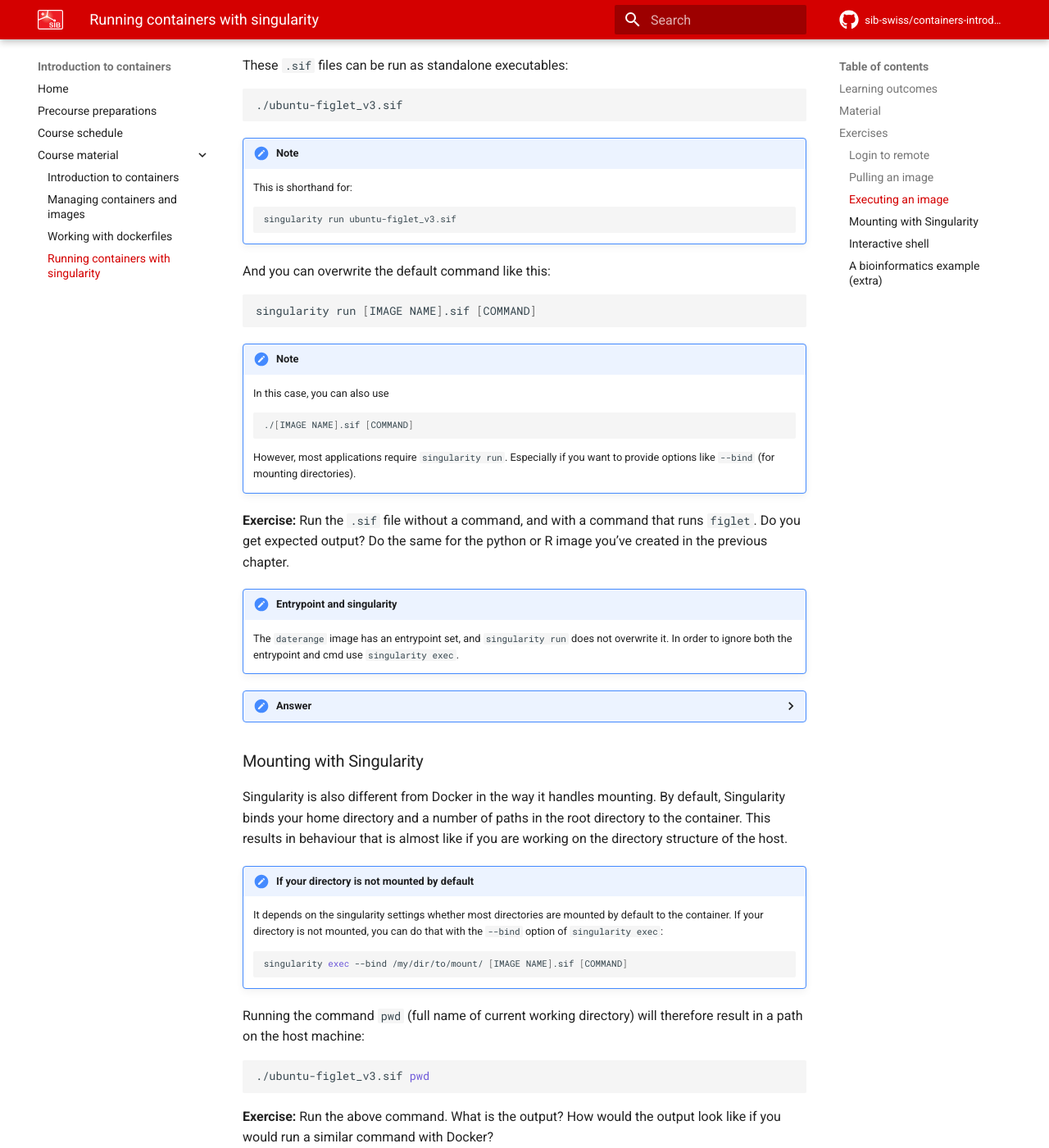
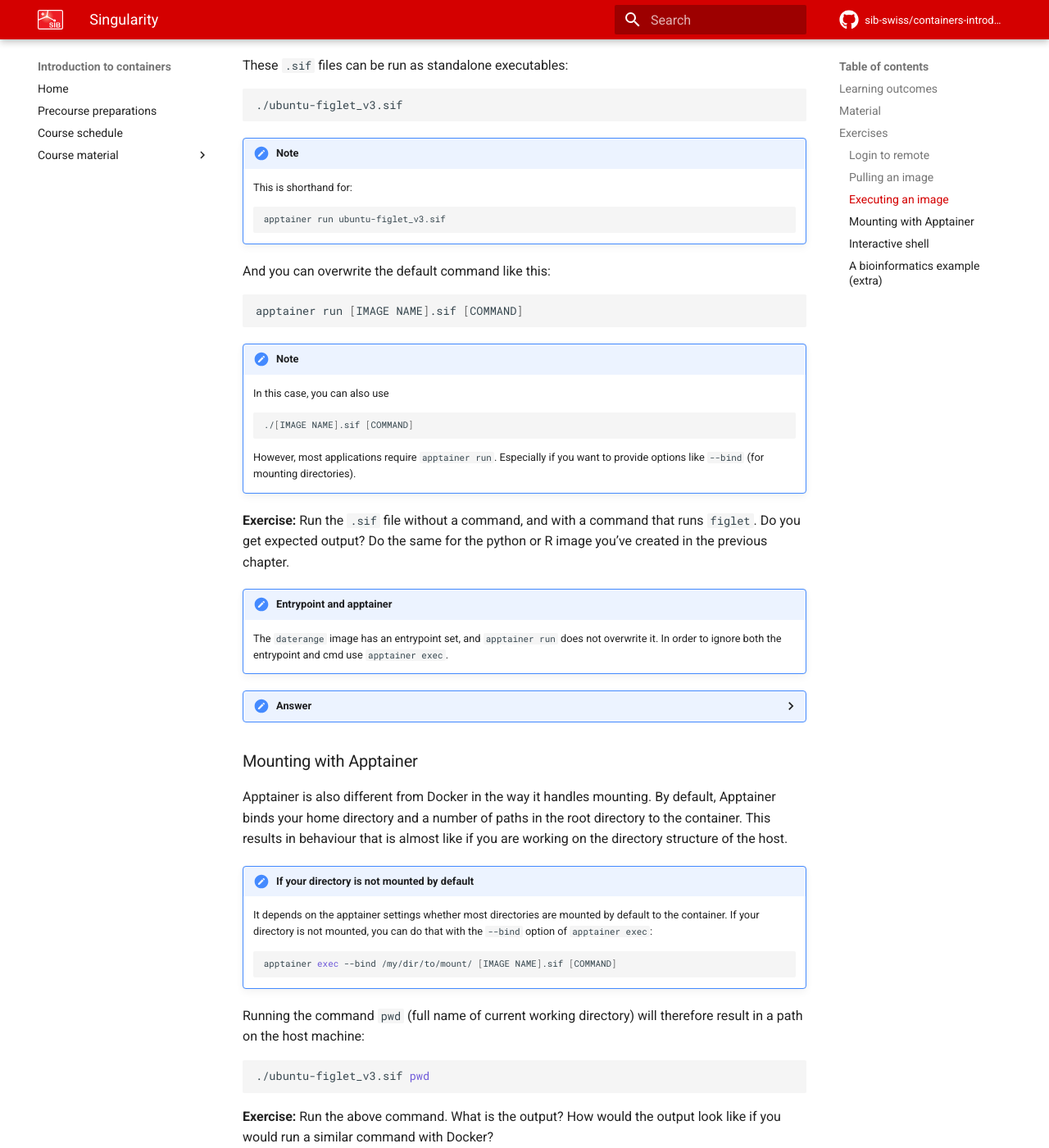
Before and after one commit to sib-swiss/containers-introduction-training, an MkDocs documentation site: the page built from docs/course_material/singularity.md, in a window 1280 px wide and 1400 px high, scrolled down 2164 px. Shown: the whole window at 82% size. Built offline with MkDocs 1.6.1 and Material for MkDocs 9.7.7, drawn with Linux system fonts in a browser that asks for light colours; comment, search, counter and statistics services are not loaded; the version menu is left out; some of the changed text lies outside the part shown.

Commit message:
replaces singularity with apptainer

````diff
--- a/docs/course_material/singularity.md
+++ b/docs/course_material/singularity.md
@@ -3,28 +3,28 @@
 **After having completed this chapter you will be able to:**
 
 * Login to a remote machine with `ssh`
-* Use `singularity pull` to convert an image from dockerhub to the 'singularity image format' (`.sif`)
-* Execute a singularity container
-* Explain the difference in default mounting behaviour between `docker` and `singularity`
-* Use `singularity shell` to generate an interactive shell inside a `.sif` image
-* Search and use images with both `docker` and `singularity` from [bioconda](https://bioconda.github.io/index.html)
+* Use `apptainer pull` to convert an image from dockerhub to the 'apptainer image format' (`.sif`)
+* Execute a apptainer container
+* Explain the difference in default mounting behaviour between `docker` and `apptainer`
+* Use `apptainer shell` to generate an interactive shell inside a `.sif` image
+* Search and use images with both `docker` and `apptainer` from [bioconda](https://bioconda.github.io/index.html)
 
 ## Material
 
-[:fontawesome-solid-file-pdf: Download the presentation](../assets/pdf/singularity.pdf){: .md-button }
+[:fontawesome-solid-file-pdf: Download the presentation](../assets/pdf/apptainer.pdf){: .md-button }
 
 <iframe width="560" height="315" src="https://www.youtube.com/embed/d3kxtzUutjk" title="YouTube video player" frameborder="0" allow="accelerometer; autoplay; clipboard-write; encrypted-media; gyroscope; picture-in-picture" allowfullscreen></iframe>
 
-* [Singularity documentation](https://sylabs.io/guides/3.7/user-guide/)
-* [Singularity hub](https://singularity-hub.org/)
-* [An article on Docker vs Singularity](https://pythonspeed.com/articles/containers-filesystem-data-processing/)
+* [Apptainer documentation](https://sylabs.io/guides/3.7/user-guide/)
+* [Apptainer hub](https://apptainer-hub.org/)
+* [An article on Docker vs Apptainer](https://pythonspeed.com/articles/containers-filesystem-data-processing/)
 * [Using conda and containers with snakemake](https://snakemake.readthedocs.io/en/stable/snakefiles/deployment.html#containerization-of-conda-based-workflows)
 
 ## Exercises
 
 ### Login to remote
 
-If you are enrolled in the course, you have received an e-mail with an IP, username, private key and password. To do the Singularity exercises we will login to a remote server. Below you can find instructions on how to login.
+If you are enrolled in the course, you have received an e-mail with an IP, username, private key and password. To do the Apptainer exercises we will login to a remote server. Below you can find instructions on how to login.
 
 === "mac OS/Linux"
     Open a terminal, and `cd` to the directory where you have stored your private key. After that, change the file permissions of the key:
@@ -48,17 +48,17 @@
 
 ### Pulling an image
 
-Singularity can take several image formats (e.g. a `docker` image), and convert them into it's own `.sif` format. Unlike `docker` this image doesn't live in a local image cache, but it's stored as an actual file.
+Apptainer can take several image formats (e.g. a `docker` image), and convert them into it's own `.sif` format. Unlike `docker` this image doesn't live in a local image cache, but it's stored as an actual file.
 
-**Exercise:** On the remote server, pull the docker image that has the adjusted default `CMD` that we have pushed to dockerhub [in this exercise](../dockerfiles/#using-cmd) (`ubuntu-figlet-df:v3`) with `singularity pull`. The syntax is:
+**Exercise:** On the remote server, pull the docker image that has the adjusted default `CMD` that we have pushed to dockerhub [in this exercise](../dockerfiles/#using-cmd) (`ubuntu-figlet-df:v3`) with `apptainer pull`. The syntax is:
 
 ```sh
-singularity pull docker://[USER NAME]/[IMAGE NAME]:[TAG]
+apptainer pull docker://[USER NAME]/[IMAGE NAME]:[TAG]
 ```
 
 ??? done "Answer"
     ```sh
-    singularity pull docker://[USER NAME]/ubuntu-figlet:v3
+    apptainer pull docker://[USER NAME]/ubuntu-figlet:v3
     ```
     This will result in a file called `ubuntu-figlet_v3.sif`
 
@@ -77,13 +77,13 @@
     This is shorthand for:
 
     ```sh
-    singularity run ubuntu-figlet_v3.sif
+    apptainer run ubuntu-figlet_v3.sif
     ```
 
 And you can overwrite the default command like this:
 
 ```sh
-singularity run [IMAGE NAME].sif [COMMAND]
+apptainer run [IMAGE NAME].sif [COMMAND]
 ```
 
 !!! note
@@ -93,13 +93,13 @@
     ./[IMAGE NAME].sif [COMMAND]
     ```
 
-    However, most applications require `singularity run`. Especially if you want to provide options like `--bind` (for mounting directories).
+    However, most applications require `apptainer run`. Especially if you want to provide options like `--bind` (for mounting directories).
 
 
 **Exercise:** Run the `.sif` file without a command, and with a command that runs `figlet`. Do you get expected output? Do the same for the python or R image you've created in the previous chapter.
 
-!!! note "Entrypoint and singularity"
-    The `daterange` image has an entrypoint set, and `singularity run` does not overwrite it. In order to ignore both the entrypoint and cmd use `singularity exec`.
+!!! note "Entrypoint and apptainer"
+    The `daterange` image has an entrypoint set, and `apptainer run` does not overwrite it. In order to ignore both the entrypoint and cmd use `apptainer exec`.
 
 ??? done "Answer"
     Running it without a command (`./ubuntu-figlet_v3.sif`) should give:
@@ -135,7 +135,7 @@
         Pulling the `search_biomart_datasets` image:
 
         ```sh
-        singularity pull docker://[USER NAME]/search_biomart_datasets:v1
+        apptainer pull docker://[USER NAME]/search_biomart_datasets:v1
         ```
 
         Running it without command:
@@ -153,14 +153,14 @@
         To overwrite both entrypoint and the command:
 
         ```sh
-        singularity exec search_biomart_datasets_v1.sif search_biomart_datasets.R --pattern "(R|r)at"
+        apptainer exec search_biomart_datasets_v1.sif search_biomart_datasets.R --pattern "(R|r)at"
         ```
 
     === "Python"
         Pulling the `daterange.py` image:
 
         ```sh
-        singularity pull docker://[USER NAME]/daterange:v1
+        apptainer pull docker://[USER NAME]/daterange:v1
         ```
 
         Running it without command:
@@ -178,18 +178,18 @@
         To overwrite both entrypoint and the command:
 
         ```sh
-        singularity exec daterange_v1.sif daterange.py --date 20221005
+        apptainer exec daterange_v1.sif daterange.py --date 20221005
         ```
 
-### Mounting with Singularity
+### Mounting with Apptainer
 
-Singularity is also different from Docker in the way it handles mounting. By default, Singularity binds your home directory and a number of paths in the root directory to the container. This results in behaviour that is almost like if you are working on the directory structure of the host.
+Apptainer is also different from Docker in the way it handles mounting. By default, Apptainer binds your home directory and a number of paths in the root directory to the container. This results in behaviour that is almost like if you are working on the directory structure of the host.
 
 !!! note "If your directory is not mounted by default"
-    It depends on the singularity settings whether most directories are mounted by default to the container. If your directory is not mounted, you can do that with the `--bind` option of `singularity exec`:
+    It depends on the apptainer settings whether most directories are mounted by default to the container. If your directory is not mounted, you can do that with the `--bind` option of `apptainer exec`:
 
     ```sh
-    singularity exec --bind /my/dir/to/mount/ [IMAGE NAME].sif [COMMAND]
+    apptainer exec --bind /my/dir/to/mount/ [IMAGE NAME].sif [COMMAND]
     ```
 
 
@@ -213,10 +213,10 @@
 
 ### Interactive shell
 
-If you want to debug or inspect an image, it can be helpful to have a shell inside the container. You can do that with `singularity shell`:
+If you want to debug or inspect an image, it can be helpful to have a shell inside the container. You can do that with `apptainer shell`:
 
 ```sh
-singularity shell ubuntu-figlet_v3.sif
+apptainer shell ubuntu-figlet_v3.sif
 ```
 
 !!! note
@@ -227,7 +227,7 @@
 ??? done "Answer"
     Yes:
     ```
-    Singularity> figlet test
+    Apptainer> figlet test
      _            _
     | |_ ___  ___| |_
     | __/ _ \/ __| __|
@@ -236,7 +236,7 @@
 
     ```
 
-During the lecture you have learned that singularity takes over the user privileges of the user on the host. You can get user information with command like `whoami`, `id`, `groups` etc.
+During the lecture you have learned that apptainer takes over the user privileges of the user on the host. You can get user information with command like `whoami`, `id`, `groups` etc.
 
 **Exercise:** Run the `figlet` container interactively. Do you have the same user privileges as if you were on the host? How is that with `docker`?
 
@@ -244,15 +244,15 @@
     A command like `whoami` will result in your username printed at stdout:
 
     ```
-    Singularity> whoami
+    Apptainer> whoami
     myusername
-    Singularity> id
+    Apptainer> id
     uid=1030(myusername) gid=1031(myusername) groups=1031(myusername),1001(condausers)
-    Singularity> groups
+    Apptainer> groups
     myusername condausers
     ```
 
-    With singularity, you have the same privileges inside the singularity container as on the host. If you do this in the docker container (based on the same image), you'll get output like this:
+    With apptainer, you have the same privileges inside the apptainer container as on the host. If you do this in the docker container (based on the same image), you'll get output like this:
 
     ```
     root@a3d6e59dc19d:/# whoami
@@ -265,10 +265,10 @@
 
 ### A bioinformatics example (extra)
 
-All bioconda packages also have a pre-built container. Have a look at the [bioconda website](https://bioconda.github.io/index.html), and search for `fastqc`. In the search results, click on the appropriate record (i.e. package 'fastqc'). Now, scroll down and find the namespace and tag for the latest fastqc image. Now we can pull it with singularity like this:
+All bioconda packages also have a pre-built container. Have a look at the [bioconda website](https://bioconda.github.io/index.html), and search for `fastqc`. In the search results, click on the appropriate record (i.e. package 'fastqc'). Now, scroll down and find the namespace and tag for the latest fastqc image. Now we can pull it with apptainer like this:
 
 ```sh
-singularity pull docker://quay.io/biocontainers/fastqc:0.11.9--hdfd78af_1
+apptainer pull docker://quay.io/biocontainers/fastqc:0.11.9--hdfd78af_1
 ```
 
 Let's test the image. Download some sample reads first:
--- a/mkdocs.yml
+++ b/mkdocs.yml
@@ -7,7 +7,7 @@
       - Introduction to containers: course_material/introduction_containers.md
       - Managing containers and images: course_material/managing_docker.md
       - Working with dockerfiles: course_material/dockerfiles.md
-      - Running containers with singularity: course_material/singularity.md
+      - Running containers with apptainer: course_material/apptainer.md
 
 theme:
   name: material
--- a/overrides/main.html
+++ b/overrides/main.html
@@ -16,10 +16,10 @@
         "@id": "https://bioschemas.org/profiles/TrainingMaterial/1.0-RELEASE"
     },
     "description": "Course on containers for reproducible research",
-    "keywords": "container, docker, singularity, reproducible",
-    "name": " Docker and Singularity for reproducible research: getting started with containers ",
+    "keywords": "container, docker, apptainer, reproducible",
+    "name": " Docker and Apptainer for reproducible research: getting started with containers ",
 
-    "abstract": "Reproducible analysis in bioinformatics goes beyond good documentation and sharing code. Often, analyses depend on an entire environment with many different programs, libraries and settings. For the sake of reproducibility, but also for productivity, you might want to store, reuse, and share your environments using container software such as Docker and Singularity. Containerization is a lightweight and scalable way of working with such isolated environments. For example, with Docker you can develop, store and manage environments based on Linux operating systems which can run in mostly any computer. Often, bioinformatic calculations also require large memory and CPU resources, therefore you might want to use a shared computer environment (e.g. a HPC cluster). However, to run Docker you need to have privileged rights (i.e. as root), which is not the case for Singularity, a program that enables you to run environments from a wide range of resources (including Docker) in a safe manner without the need for privileged access. Combining Singularity and Docker thus makes you extremely flexible in how, when and where you use your computer environments and those of others. To introduce you to working with containers in the context of bioinformatics research, we will take a practical approach with several hands-on exercises to go through the basics of using, developing and sharing containers.",
+    "abstract": "Reproducible analysis in bioinformatics goes beyond good documentation and sharing code. Often, analyses depend on an entire environment with many different programs, libraries and settings. For the sake of reproducibility, but also for productivity, you might want to store, reuse, and share your environments using container software such as Docker and Apptainer. Containerization is a lightweight and scalable way of working with such isolated environments. For example, with Docker you can develop, store and manage environments based on Linux operating systems which can run in mostly any computer. Often, bioinformatic calculations also require large memory and CPU resources, therefore you might want to use a shared computer environment (e.g. a HPC cluster). However, to run Docker you need to have privileged rights (i.e. as root), which is not the case for Apptainer, a program that enables you to run environments from a wide range of resources (including Docker) in a safe manner without the need for privileged access. Combining Apptainer and Docker thus makes you extremely flexible in how, when and where you use your computer environments and those of others. To introduce you to working with containers in the context of bioinformatics research, we will take a practical approach with several hands-on exercises to go through the basics of using, developing and sharing containers.",
     "audience": "Biologists, bioinformaticians and computational biologists",
     "author": [
         {
@@ -41,8 +41,8 @@
     "teaches": [
         "Understand the basic concepts and terminology associated with virtualization with containers",
         "Be able to customize, store and share a containerized environment with Docker",
-        "Understand the essential differences between Docker and Singularity",
-        "Be able to use Singularity to run containers on a shared computer environment (e.g. a HPC cluster)"
+        "Understand the essential differences between Docker and Apptainer",
+        "Be able to use Apptainer to run containers on a shared computer environment (e.g. a HPC cluster)"
     ]
 }
 </script>
````
Also changed, not shown: docs/course_material/dockerfiles.md (+3 -3 lines), docs/course_schedule.md (+1 -1 lines), docs/index.md (+2 -2 lines), .zenodo.json.
